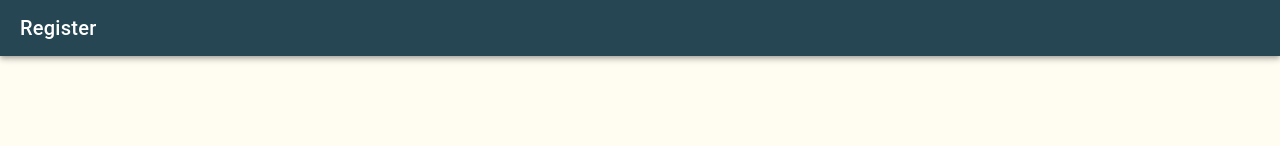
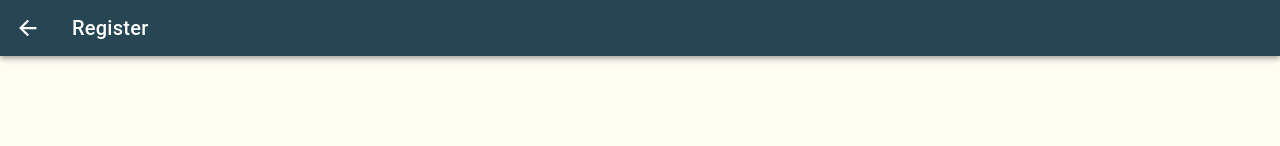
Before and after one commit to umilic16/ionic-app, a React (Vite) app: page /register in a window 1280 px wide. Shown: the top 146 px of the page. Built offline with nearby package versions, Linux system fonts and the light colour scheme.

Commit message:
back dugme

```diff
--- a/src/pages/Register.tsx
+++ b/src/pages/Register.tsx
@@ -1,5 +1,7 @@
 import {
+	IonBackButton,
 	IonButton,
+	IonButtons,
 	IonCard,
 	IonCardContent,
 	IonCol,
@@ -34,6 +36,9 @@ const Register: React.FC = () => {
 		<IonPage>
 			<IonHeader>
 				<IonToolbar color={"primary"}>
+					<IonButtons slot="start">
+						<IonBackButton defaultHref="/login" />
+					</IonButtons>
 					<IonTitle>Register</IonTitle>
 				</IonToolbar>
 			</IonHeader>
```
